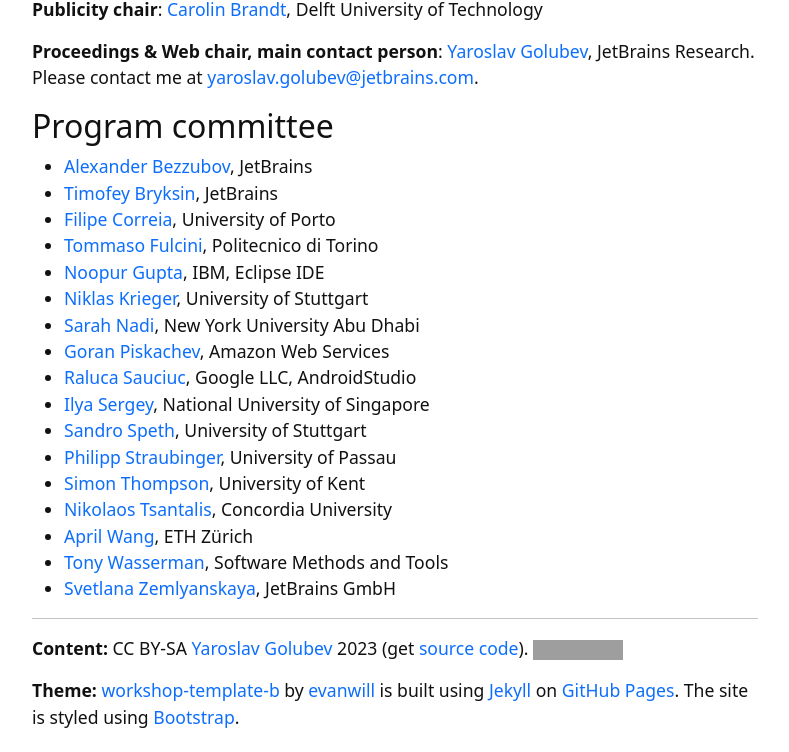
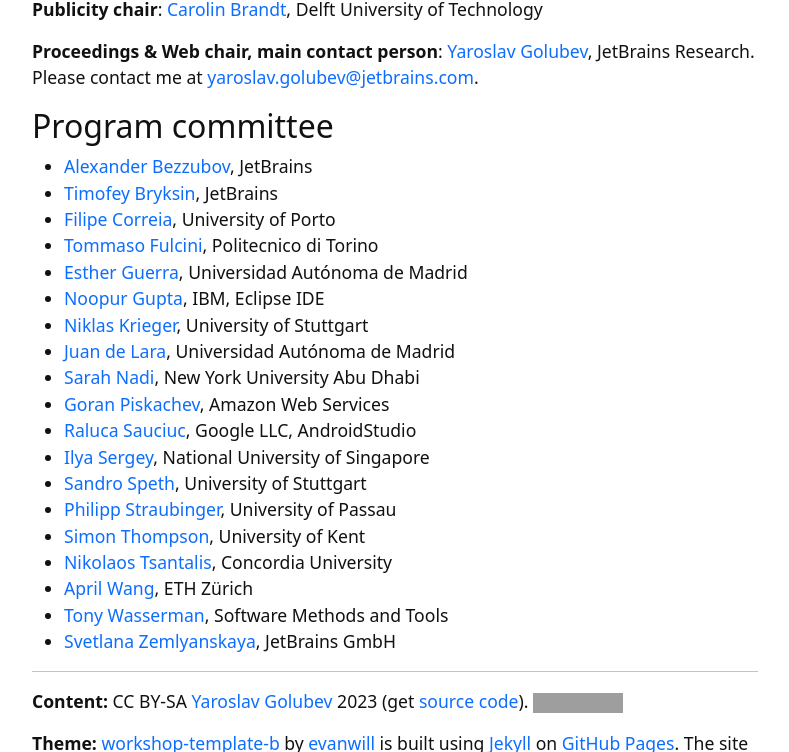
Before and after one commit to ide-workshop/ide-workshop.github.io, a Jekyll site: the page built from index.md, in a window 1280 px wide and 900 px high, scrolled down 3938 px, cut to the strip 0-752 px from the top of the window. Shown: the whole strip, without its empty margins (245-1034 px from the left). Built offline with Jekyll 4.4.1, drawn with Linux system fonts in a browser that asks for light colours; grey boxes are pictures that could not be loaded.

Commit message:
Added Dr. de Lara and Dr. Guerra to the PC

```diff
--- a/index.md
+++ b/index.md
@@ -137,8 +137,10 @@
 * [Timofey Bryksin](https://jzuken.github.io/), JetBrains
 * [Filipe Correia](https://filipecorreia.eu/), University of Porto
 * [Tommaso Fulcini](https://www.linkedin.com/in/tommaso-fulcini/), Politecnico di Torino
+* [Esther Guerra](http://arantxa.ii.uam.es/~eguerra/), Universidad Autónoma de Madrid
 * [Noopur Gupta](https://www.linkedin.com/in/noopur2507), IBM, Eclipse IDE
 * [Niklas Krieger](https://www.linkedin.com/in/niklas-krieger-39774b243/), University of Stuttgart
+* [Juan de Lara](http://arantxa.ii.uam.es/~jlara/), Universidad Autónoma de Madrid
 * [Sarah Nadi](https://sarahnadi.org), New York University Abu Dhabi
 * [Goran Piskachev](https://piskachev.github.io), Amazon Web Services
 * [Raluca Sauciuc](https://www.linkedin.com/in/raluca-sauciuc-4aa0a020), Google LLC, AndroidStudio
```
